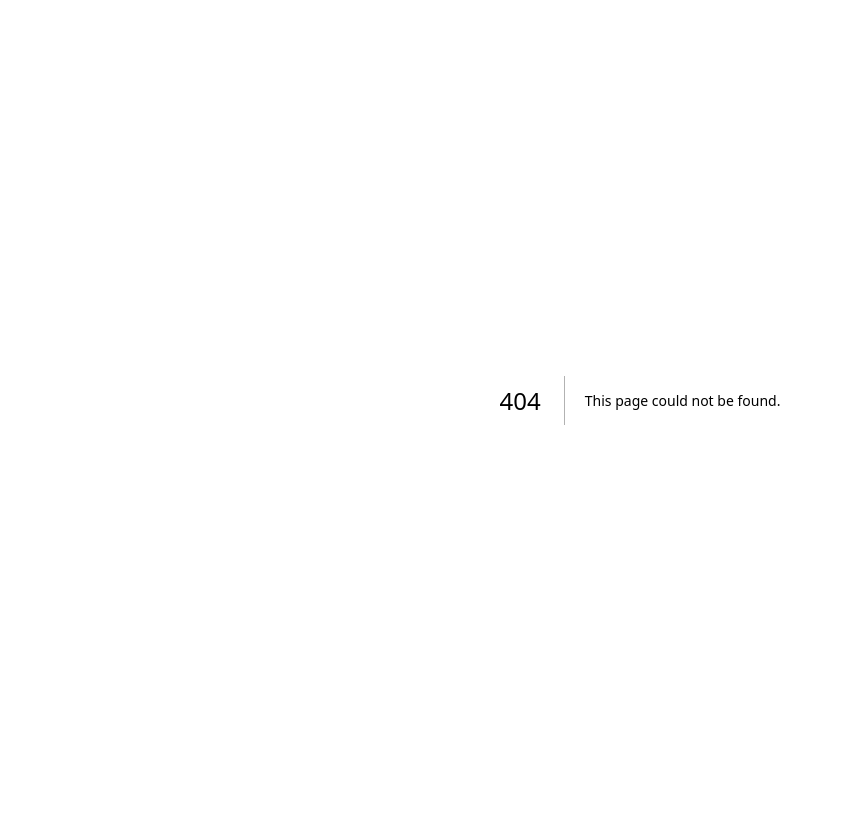
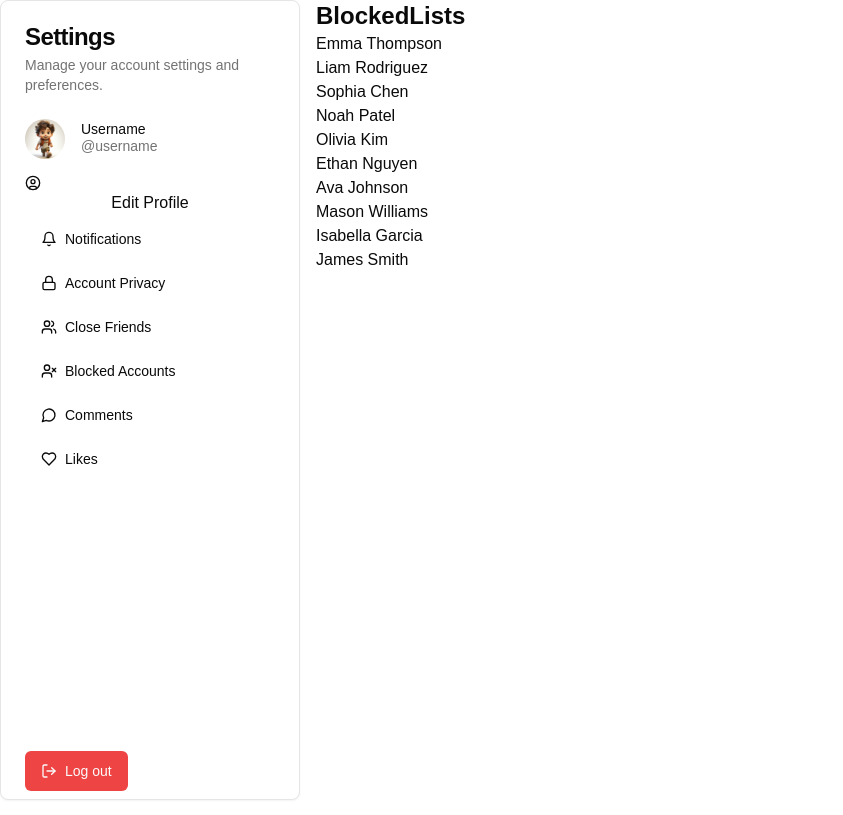
Before and after one commit to adityaspaudel/socialmedia, a Next.js app in the folder nextjs/: page /user/blockedLists in a window 1280 px wide. Before the commit this address had no page. Shown: the whole page, without its empty margins (0-843 px from the left). Built offline with nearby package versions, Linux system fonts and the light colour scheme.

Commit message:
blocked lists added

```diff
--- a/nextjs/src/app/register/page.js
+++ b/nextjs/src/app/register/page.js
@@ -1,11 +1,11 @@
-import { ValidationSchemaExample } from '@/components/formikYupValidation/page'
+import {  ValidationSchemaSignup } from '@/components/formikYupSignup/page'
 import React from 'react'
 
 const SignUpForm = () => {
   return (
     <div className='m-auto'>
 
-      <ValidationSchemaExample />
+      <ValidationSchemaSignup />
     </div>
   )
 }
--- /dev/null
+++ b/nextjs/src/app/user/blockedLists/page.js
@@ -0,0 +1,34 @@
+import { UserSettingsSidebar } from "@/components/usersettingssidebar/page";
+import React from "react";
+
+const BlockedLists = () => {
+	const bList = {
+		names: [
+			"Emma Thompson",
+			"Liam Rodriguez",
+			"Sophia Chen",
+			"Noah Patel",
+			"Olivia Kim",
+			"Ethan Nguyen",
+			"Ava Johnson",
+			"Mason Williams",
+			"Isabella Garcia",
+			"James Smith",
+		],
+	};
+	return (
+		<div className="flex gap-4">
+			<UserSettingsSidebar />
+			<div className="">
+				<h1 className="text-2xl font-bold">BlockedLists</h1>
+				<div>
+					{bList.names.map((name) => (
+						<div>{name}</div>
+					))}
+				</div>
+			</div>
+		</div>
+	);
+};
+
+export default BlockedLists;
--- a/nextjs/src/components/formikYupValidation/page.js
+++ b/nextjs/src/components/formikYupSignup/page.js
@@ -16,7 +16,7 @@ const SignupSchema = Yup.object().shape({
 	email: Yup.string().email("Invalid email").required("Required"),
 });
 
-export const ValidationSchemaExample = () => (
+export const ValidationSchemaSignup = () => (
 	<div>
 		<div className="flex flex-col gap-2 bg-green-400 justify-center items-center">
 			<h1>Signup Form</h1>
@@ -26,13 +26,14 @@ export const ValidationSchemaExample = () => (
 					firstName: "",
 					lastName: "",
 					email: "",
+					picked: "",
 				}}
 				validationSchema={SignupSchema}
 				onSubmit={(values) => {
 					// same shape as initial values
 					console.log(values);
 				}}>
-				{({ errors, touched }) => (
+				{({ errors, touched, values }) => (
 					<Form className="flex flex-col gap-2 w-[400px] p-4">
 						<label htmlFor="firstName">First Name:</label>
 						<Field
@@ -62,6 +63,30 @@ export const ValidationSchemaExample = () => (
 						/>
 						<div className="text-red-400 italic text-sm">
 							{errors.email && touched.email ? <div>{errors.email}</div> : null}
+
+							{/* radio group---------------------------------------------- */}
+						</div>
+						{/* <div id="my-radio-group">Picked</div> */}
+						<div
+							role="group"
+							aria-labelledby="my-radio-group">
+							<label>
+								<Field
+									type="radio"
+									name="picked"
+									value="Male"
+								/>
+								Male
+							</label>
+							<label>
+								<Field
+									type="radio"
+									name="picked"
+									value="Female"
+								/>
+								Female
+							</label>
+							{/* <div>Picked: {values.picked}</div> */}
 						</div>
 						<button
 							className="w-[100px] bg-red-600 rounded-md text-white"
--- a/nextjs/src/components/usersettingssidebar/page.js
+++ b/nextjs/src/components/usersettingssidebar/page.js
@@ -45,12 +45,16 @@ export function UserSettingsSidebar({ className }) {
 								src="https://github.com/shadcn.png"
 								alt="@shadcn"
 							/> */}
-							<Image src="/cartoon-cute.jpg" height={100} width={100} />
+							<Image
+								src="/cartoon-cute.jpg"
+								height={100}
+								width={100}
+							/>
 							<AvatarFallback>CN</AvatarFallback>
 						</Avatar>
 						<div>
-							<p className="text-sm font-medium leading-none">John Cena</p>
-							<p className="text-sm text-muted-foreground">@johncena</p>
+							<p className="text-sm font-medium leading-none">Username</p>
+							<p className="text-sm text-muted-foreground">@username</p>
 						</div>
 					</div>
 					<div className="space-y-1">
@@ -94,7 +98,7 @@ export function UserSettingsSidebar({ className }) {
 							variant="ghost"
 							className="w-full justify-start"
 							asChild>
-							<Link href="/settings/blocked">
+							<Link href="/user/blockedLists">
 								<UserX className="mr-2 h-4 w-4" />
 								Blocked Accounts
 							</Link>
```
Also changed, not shown: nextjs/src/components/formikYupSignin/page.js (added).
